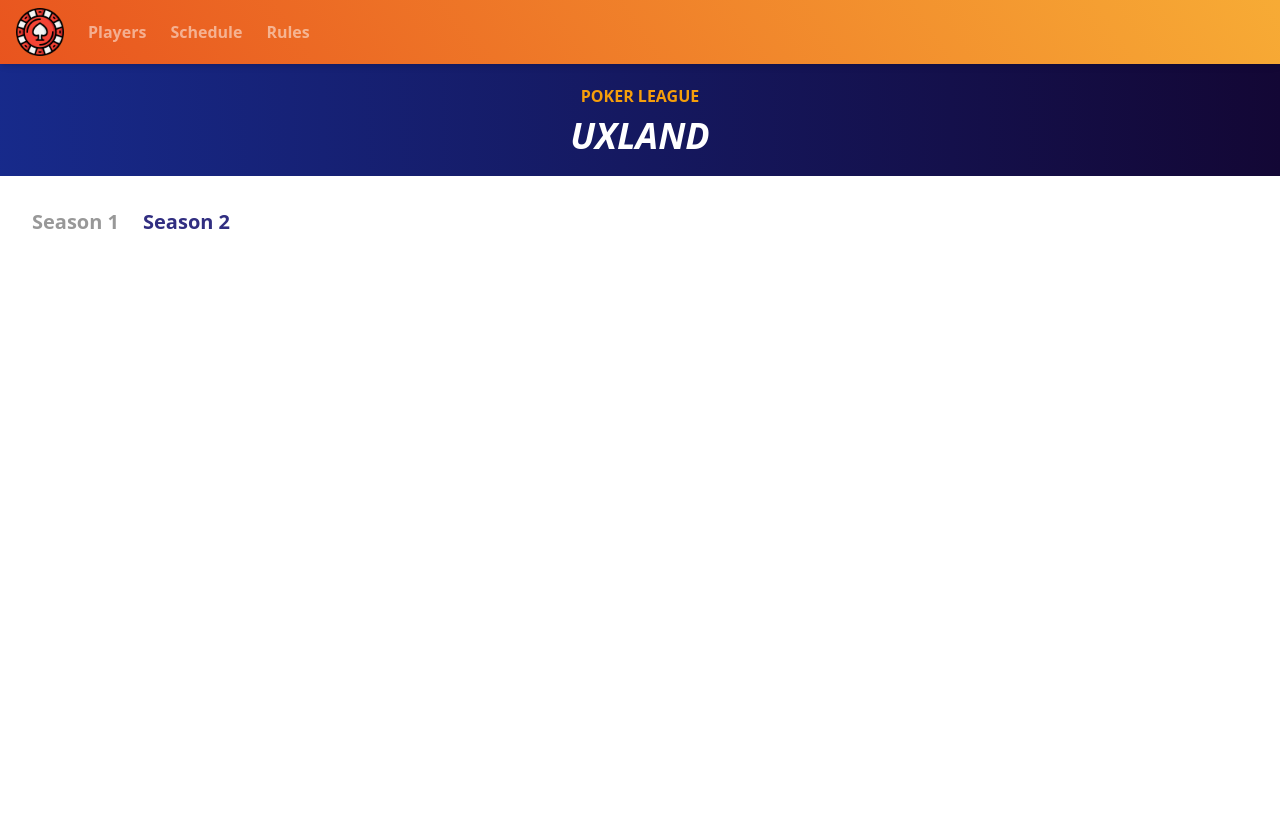
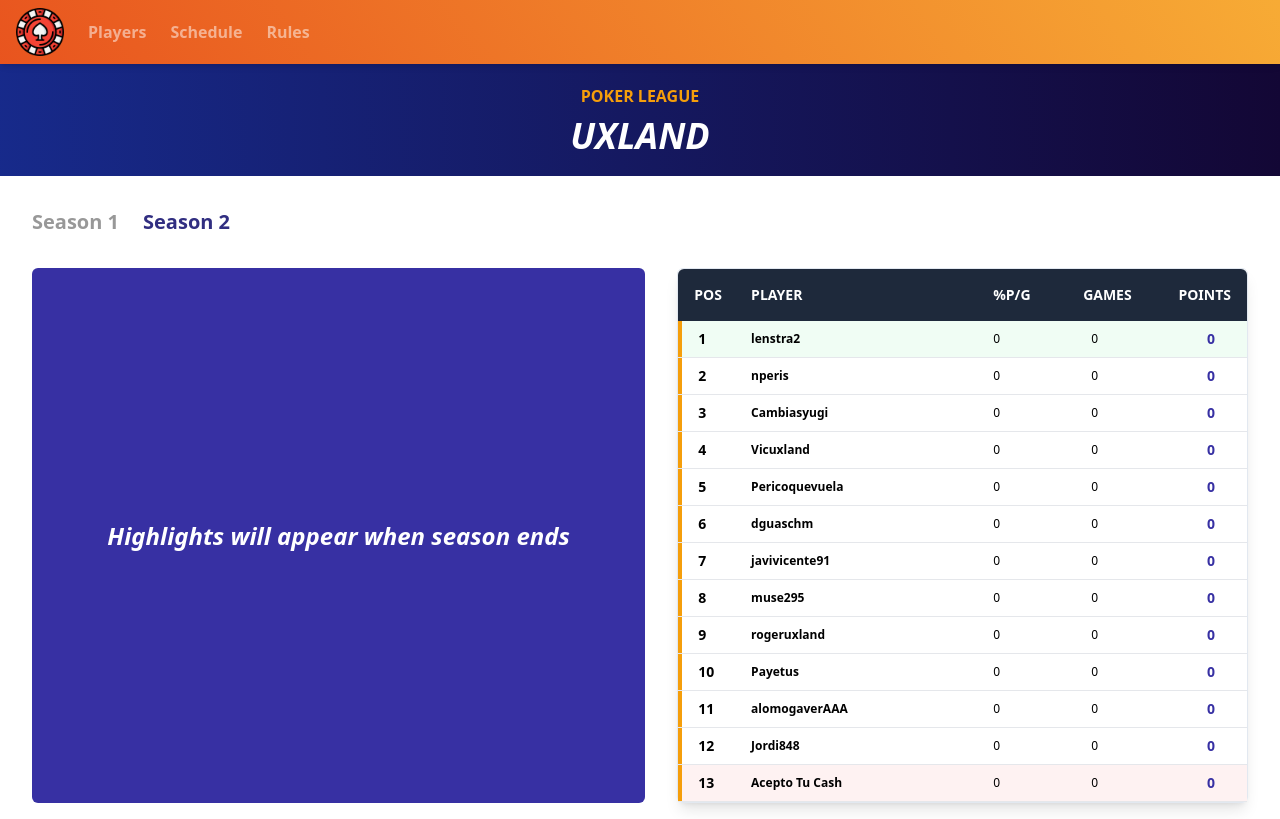
Before and after one commit to dguasch89/poker-league, a React (Vite) app: page / in a window 1280 px wide. Both pictures are taken after a click on the element "Season 2". Built offline with nearby package versions, Linux system fonts and the light colour scheme.

Commit message:
add season 2

```diff
--- a/src/UI/views/HomePage/HomePage.tsx
+++ b/src/UI/views/HomePage/HomePage.tsx
@@ -1,13 +1,14 @@
 import {useState} from 'react';
-import {IPlayer} from '../../../domain/interfaces';
-import {usePlayersStore} from '../../../state/players';
 import {SeasonHighlights} from '../../components/SeasonHighlights';
 import {Standings} from '../../components/Standings';
 import './homePage.css';
+import {useSeasonsStore} from '../../../state/seasons';
+import {ISeason} from '../../../domain/interfaces';
+import {isSeasonFinalized} from '../../../domain/utils';
 
 export function HomePage() {
   const [seasonSelected, setSeasonSelected] = useState(1);
-  const players: IPlayer[] = usePlayersStore.getState().players;
+  const seasons = useSeasonsStore.getState().seasons;
   return (
     <div className="HomePage">
       <section className="banner flex flex-col gap-2 items-center justify-items-center bg-emerald-500 p-5">
@@ -36,15 +37,26 @@ export function HomePage() {
           Season 2
         </div>
       </div>
-      {seasonSelected === 1 && (
-        <div className="flex flex-col sm:flex-row gap-8 p-4 sm:pr-8 sm:pl-8">
-          <SeasonHighlights seasonId={1} />
+      {seasons.map((season: ISeason) => (
+        <div
+          key={season.id}
+          className={`flex flex-col sm:flex-row gap-8 p-4 sm:pr-8 sm:pl-8 ${
+            seasonSelected != season.id && 'hidden'
+          } `}
+        >
+          {isSeasonFinalized(season) ? (
+            <SeasonHighlights seasonId={season.id} />
+          ) : (
+            <div className="flex bg-indigo-800 rounded-md text-center text-white items-center justify-center font-semibold text-2xl italic p-10 w-full">
+              Highlights will appear when season ends
+            </div>
+          )}
 
           <section className="flex flex-col w-full">
-            <Standings season={1} />
+            <Standings season={season.id} />
           </section>
         </div>
-      )}
+      ))}
     </div>
   );
 }
--- a/src/domain/data/seasons.json
+++ b/src/domain/data/seasons.json
@@ -54,5 +54,10 @@
         "standings": [2, 7, 12, 1, 10, 6]
       }
     ]
+  },
+  {
+    "id": 2,
+    "description": "Season 2",
+    "games": []
   }
 ]
--- a/src/domain/utils.ts
+++ b/src/domain/utils.ts
@@ -43,7 +43,7 @@ export const getPlayerSeasonGamesCount = (seasonId: number, playerId: number) =>
 export const getPlayerSeasonPointsPerGamePercentage = (seasonId: number, playerId: number) => {
   const totalSeasonPoints = getPlayerSeasonPoints(seasonId, playerId);
   const totalSeasonGames = getPlayerSeasonGamesCount(seasonId, playerId);
-  return (totalSeasonPoints / totalSeasonGames).toFixed(2);
+  return totalSeasonGames > 0 ? (totalSeasonPoints / totalSeasonGames).toFixed(2) : 0;
 };
 
 export const sortPlayersByTotalSeasonPointsDesc = (seasonId: number, players: IPlayer[]) => {
@@ -68,3 +68,7 @@ export const getBestPointsPerGamePercentagePlayer = (seasonId: number, players:
     );
   })[0];
 };
+
+export const isSeasonFinalized = (season: ISeason) => {
+  return season.games.length === 10;
+};
```
